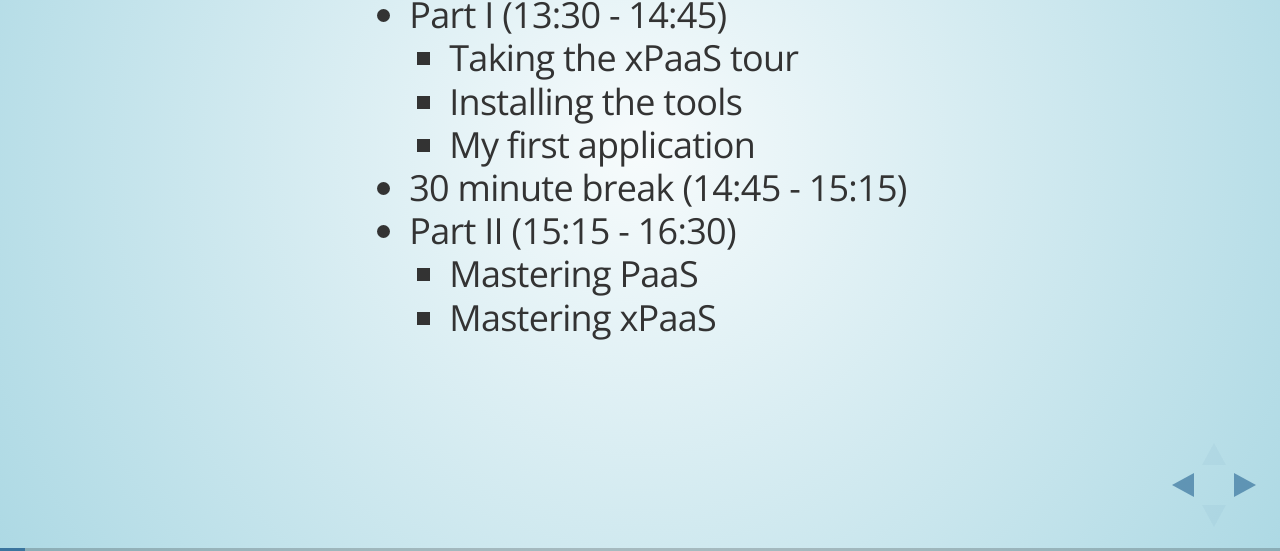
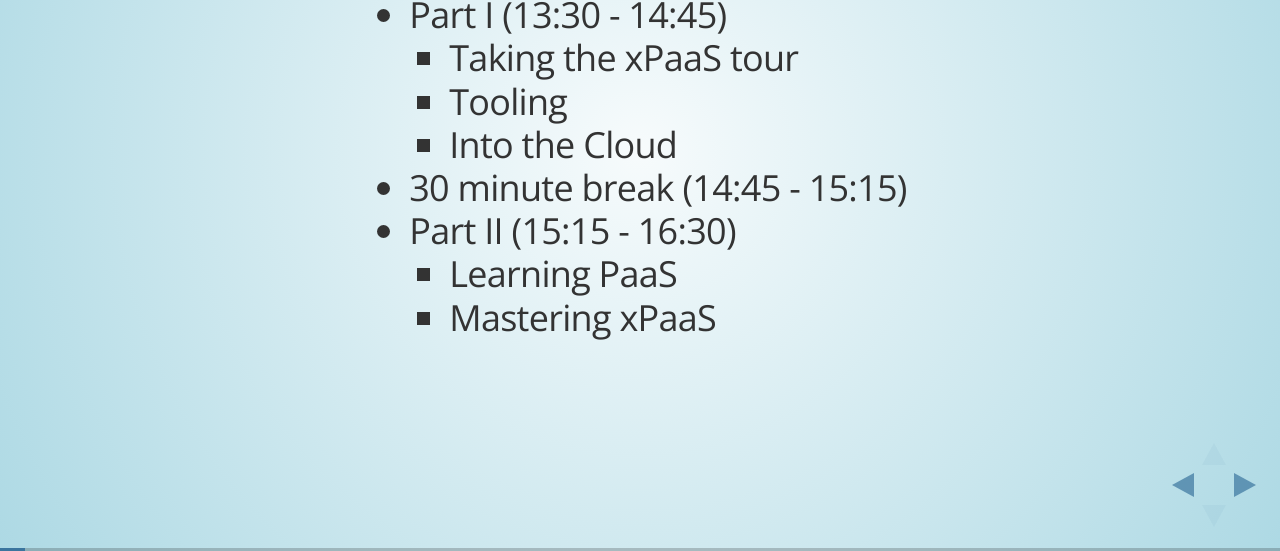
Before and after one commit to eschabell/presentation-openshift-mastering-xpaas, a website: page index.html in a window 1280 px wide. Both pictures are taken after a click on the element 1251 px from the left and 734 px from the top of the page. Shown: the part 249-800 px from the top of the page. Drawn offline with nearby package versions, Linux system fonts and the light colour scheme; files that its build step writes are made by us from their sources.

Commit message:
Changed agenda a bit.

```diff
--- a/index.html
+++ b/index.html
@@ -66,13 +66,13 @@
                         <li>Part I (13:30 - 14:45)</li>
                         <ul>
                             <li>Taking the xPaaS tour</li>
-                            <li>Installing the tools</li>
-                            <li>My first application</li>
+                            <li>Tooling</li>
+                            <li>Into the Cloud</li>
                         </ul>
                         <li>30 minute break (14:45 - 15:15)</li>
                         <li>Part II (15:15 - 16:30)</li>
                         <ul>
-                            <li>Mastering PaaS</li>
+                            <li>Learning PaaS</li>
                             <li>Mastering xPaaS</li>
                         </ul>
                     </ul>
@@ -193,7 +193,7 @@
 
 
                 <section>
-                    <h2>Installing the tools (TODO)</h2>
+                    <h2>The tools (TODO)</h2>
                 </section>
 
                 <section>
@@ -364,7 +364,7 @@
 
 
                 <section>
-                    <h2>My first application (TODO)</h2>
+                    <h2>Into the Cloud (TODO)</h2>
                 </section>
 
                 <section  data-background-color="white">
```
